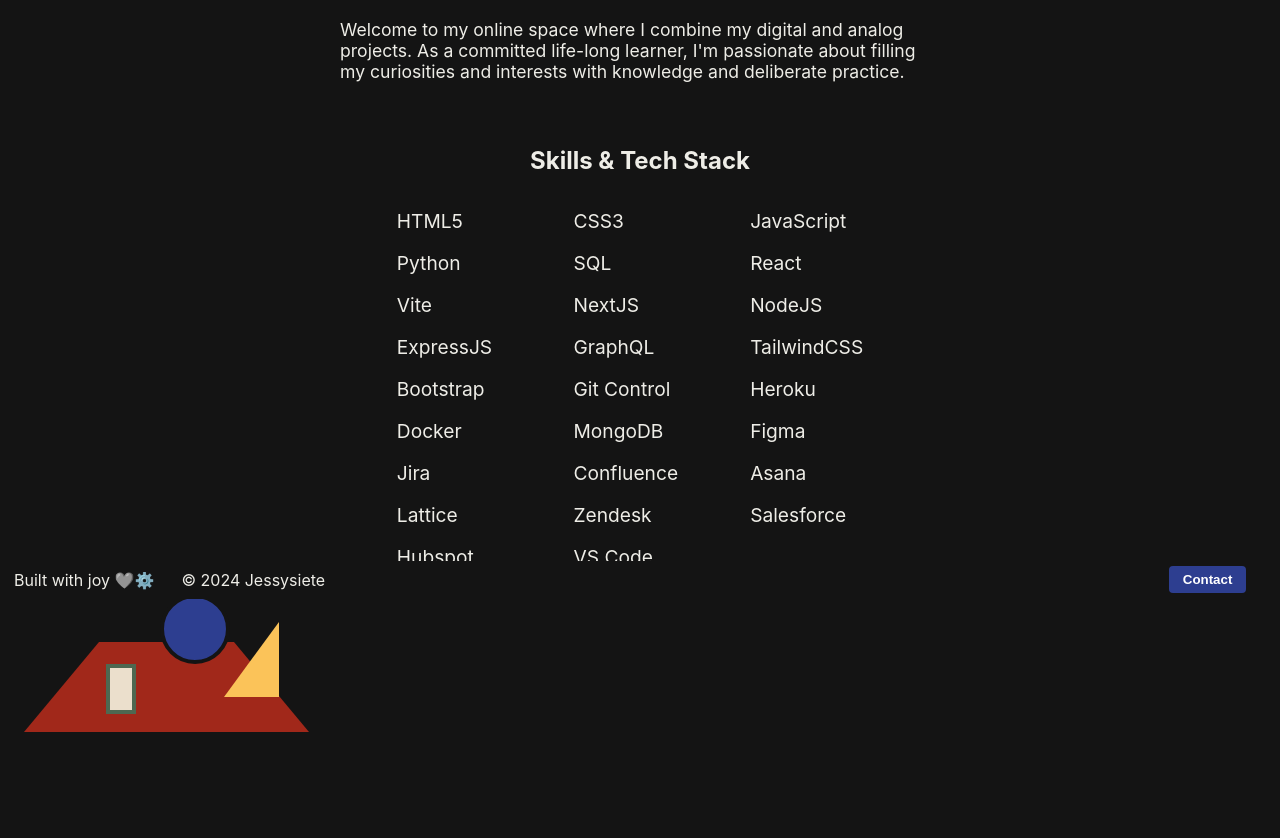
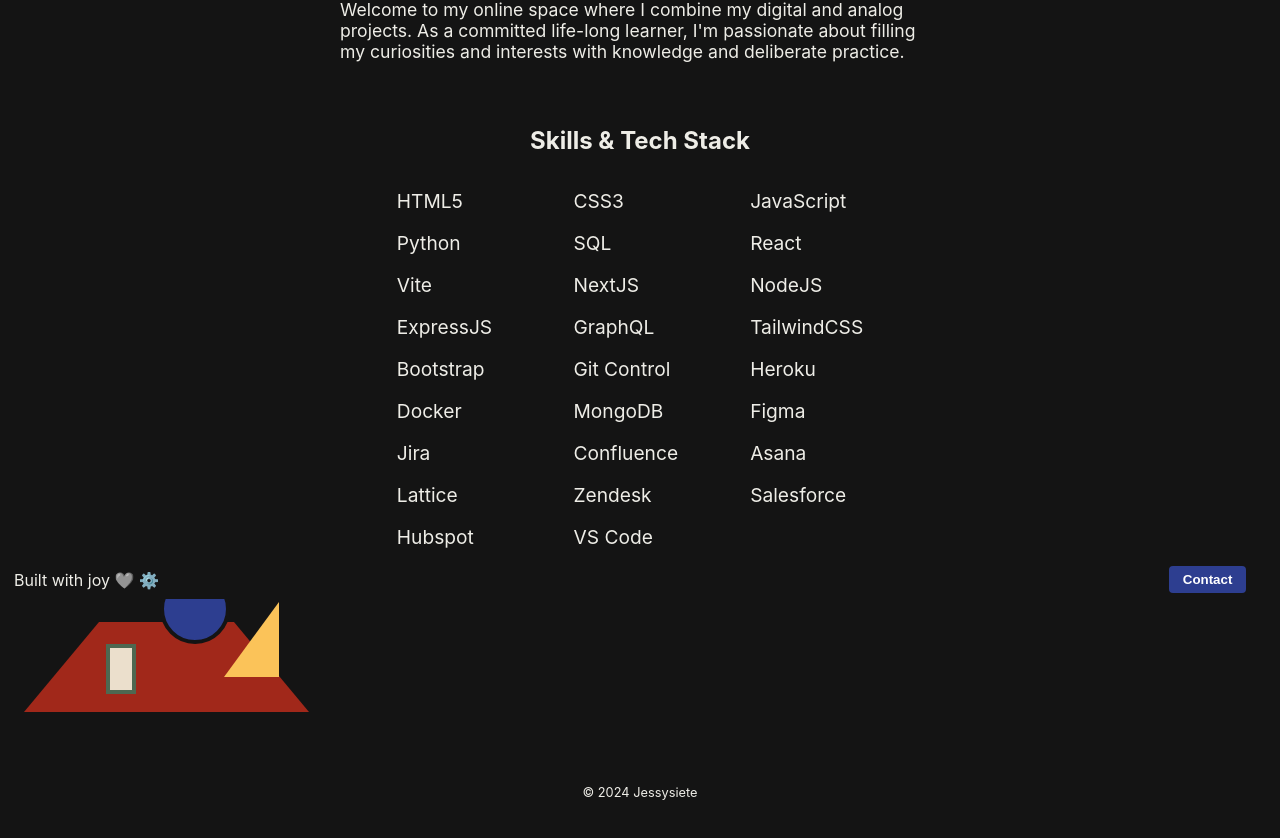
Before and after one commit to jessysiete/portfolio-jessysiete, a React (Vite) app: page / in a window 1280 px wide. Shown: the part 202-1040 px from the top of the page. Before the commit the page ends 1010 px from the top, so only its background shows below. Built offline with nearby package versions, Linux system fonts and the light colour scheme.

Commit message:
add footer text to home page

```diff
--- a/src/components/Footer/Footer.jsx
+++ b/src/components/Footer/Footer.jsx
@@ -9,7 +9,7 @@
 </Link> */}
       <div className="footer-content">
         <p className='footer-text'>
-          Built with joy 🩶⚙️ &nbsp;&nbsp;&nbsp;&nbsp; © 2024 Jessysiete</p>
+          Built with joy 🩶&nbsp;⚙️ &nbsp;</p>
         <button className="contact"> <a href="mailto:jessica@jessysiete.com?subject=Greetings">Contact</a>
         </button>
 
--- a/src/pages/Home/HomePage.css
+++ b/src/pages/Home/HomePage.css
@@ -3,7 +3,7 @@
   max-width: 100%;
   padding: 1rem;
 gap: 1rem;
-padding-top: 120px;
+padding-top: 100px;
 font-size: 1rem;
 }
 
@@ -96,7 +96,7 @@
   position: relative;
   left: 8px;
   z-index: 1000;
-  padding-bottom: 60px;
+  padding-bottom: 20px;
   margin-top: 0px;
 
 }
@@ -141,6 +141,14 @@
   left: 82px;
   background-color: var(--background-color-opposite);
   border: 4px solid var(--link-color-opposite);
+}
+
+.bottom-text {
+  bottom: 0px;
+  left: 0px;
+  right: 0px;
+  text-align: center;
+  font-size: .8rem;
 }
 
 
--- a/src/pages/Home/HomePage.jsx
+++ b/src/pages/Home/HomePage.jsx
@@ -59,6 +59,10 @@
           <div className="circle"></div>
           <div className="square"></div>
         </div>
+        <p className='bottom-text'>
+         © 2024 Jessysiete</p>
+         <br/>
+         <br/>
       </div>
     </>
   );
```
